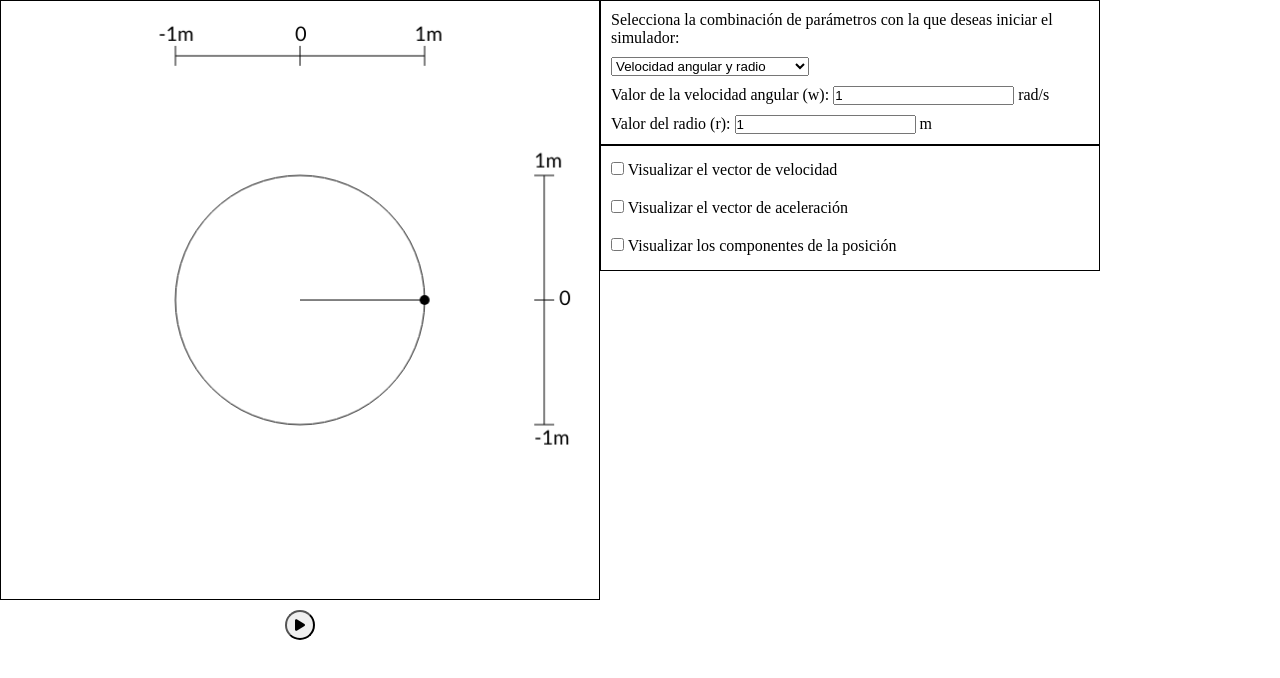
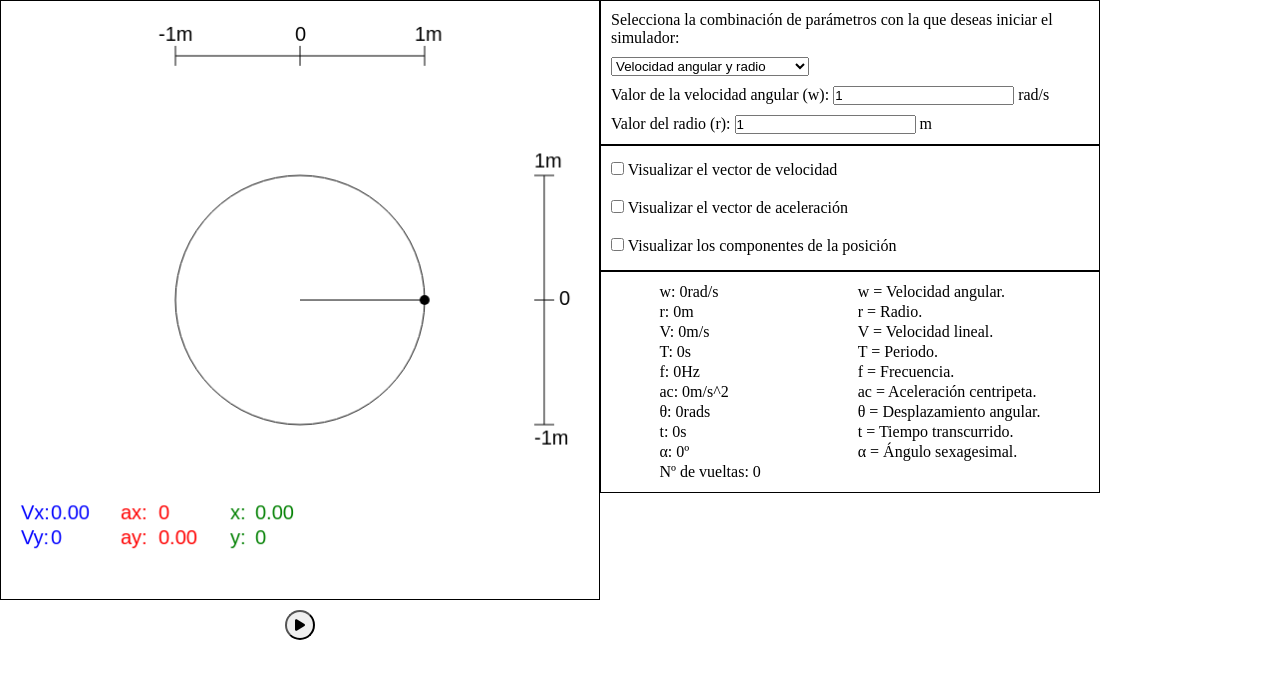
Before and after one commit to JulianDiazM/Simulacion-Movimiento-Bidimensional-Fisica-2AMS.github.io, a plain HTML site: page MCU/pagMCircular.html in a window 1280 px wide. Drawn offline with Linux system fonts and the light colour scheme.

Commit message:
Se implementó el RF3: -Se crearon los vectores presentes en el movimiento. 	-Se implemento una serie de checklist para poder activar/desactivar la visualización de los vectores y sus componentes.
Se implementó el RF4:
-Se creó una ventana que muestra los componentes del movimiento (velocidad angular, velocidad lineal, radio, aceleración centripeta, periodo, frecuencia, desplazamiento angular, tiempo transcurrido), además se implementaron funcionalidades extra como mostrar el angulo en sistema sexagesimal y el número de vueltas dadas por el objeto.
-Se implementó la funcionalidad de mostrar el valor de los componentes de los vectores en el canvas de simulación.

Se implementó el RF5:
-Se implementó conceptos de POO en el código (clases, constructores, atributos, métodos, getters y setters, herencia, encapsulamiento).

```diff
--- a/MCU/Functions.js
+++ b/MCU/Functions.js
@@ -2,12 +2,14 @@
 function ElementoMCU(){
     let _w = 0;
     let _r = 0;
-    let _t = 0; //Estoy pensando en que esta variable sea pública
+    let _t = 0;
     let _V = 0;
     let _T = 0;
     let _f = 0;
     let _ac = 0;
-    let _theta = 0;
+    let _theta = 0; // Theta es el desplazamiento angular
+    let _alpha = 0;  //Angulo que indica el valor
+    let _numero_de_vueltas_completas = 0;
     let _caso_de_movimiento; //Variable usada para almacenar la combinación parámetros escogidos
 
     //Getters
@@ -38,6 +40,10 @@ function ElementoMCU(){
 
     this.getAceleracionCentripeta= function() {
         return _ac;
+    }
+
+    this.getValoresDeLosComponentes = function() {
+        return `w: ${_w.toFixed(2)}rad/s <br>r: ${_r.toFixed(2)}m <br>V: ${_V.toFixed(2)}m/s <br>T: ${_T.toFixed(2)}s <br>f: ${_f.toFixed(2)}Hz <br>ac: ${_ac.toFixed(2)}m/s^2 <br>θ: ${_theta.toFixed(2)}rad <br>t: ${_t.toFixed(2)}s <br>α: ${_alpha.toFixed(2)}º <br>Nº de vueltas: ${_numero_de_vueltas_completas}`;
     }
 
     this.imprimirComponentes = function() {
@@ -72,6 +78,33 @@ function ElementoMCU(){
 
     this.setAceleracionCentripeta= function(ac) {
         _ac = ac;
+    }
+
+    this.setTiempoTranscurrido = function(t) {
+        _t = t;
+    }
+
+    this.setAngulo = function() {
+        _theta = _w * _t;
+    }
+
+    this.setAnguloSexagesimal = function() {
+        if (_alpha >= ((Math.PI * 2) * (180 / Math.PI))){
+            _alpha = 0;
+        }
+
+        else {
+            _alpha = _w * _t * (180 / Math.PI);
+        }
+
+        if(_numero_de_vueltas_completas != 0){
+            _alpha = ((_w * _t) - (Math.PI * 2 * _numero_de_vueltas_completas)) * (180 / Math.PI);
+        }
+    }
+
+    // Métodos
+    this.sumarVueltaCompleta = function() {
+        _numero_de_vueltas_completas++;
     }
 
     //Método que calcula los componentes del movimiento según la combinación de parámetros
@@ -155,6 +188,7 @@ function ElementoMCU(){
         _f = 0;
         _ac = 0;
         _theta = 0;
+        _numero_de_vueltas_completas = 0;
     }
 }
 
@@ -624,9 +658,11 @@ function dibujarTriangulo(x1, y1, x2, y2, x3, y3, color) {
 }
 
 //Función que escribe texto en el canvas
-function escribirTexto(font, message, x, y) {
+function escribirTexto(font, message, x, y, color) {
     ctx.font = font;
+    ctx.fillStyle = color;
     ctx.fillText(message, x, y);
+    ctx.fillStyle = "#000";
 }
 
 //Función que pinta el eje x, el cual hace referencia al tamaño del radio de la trayectoria y los valores máximos de posición en x del elemento
@@ -638,11 +674,11 @@ function pintarEjeX() {
 
     dibujarRecta(xi, yi, xf, yf, "#000"); //Trazo del eje cartesiano x
     dibujarRecta(canvas_x_center, (yi + 10), canvas_x_center, (yi - 10)); //Trazo de la recta que indica el centro de la circunferencia
-    escribirTexto("20px Calibri", 0, (canvas_x_center - 5), (yi - 15));
+    escribirTexto(fuente, 0, (canvas_x_center - 5), (yi - 15));
     dibujarRecta(xi, yi + 10, xi, yi - 10); //Trazo de la recta que indica el radio de la circunferencia (cuadrante II)
-    escribirTexto("20px Calibri", `-${param2.value}m`, (xi -17), (yi - 15));
+    escribirTexto(fuente, `-${param2.value}m`, (xi -17), (yi - 15));
     dibujarRecta(xf, yi + 10, xf, yi - 10); //Trazo de la recta que indica el radio de la circunferencia (cuadrante I)
-    escribirTexto("20px Calibri", `${param2.value}m`, (xf -10), (yi - 15));
+    escribirTexto(fuente, `${param2.value}m`, (xf -10), (yi - 15));
 }
 
 //Función que pinta el eje y, el cual hace referencia al tamaño del radio de la trayectoria y los valores máximos de posición en y del elemento
@@ -654,11 +690,11 @@ function pintarEjeY() {
 
     dibujarRecta(xi, yi, xf, yf, "#000");
     dibujarRecta((xi - 10), canvas_y_center, (xi + 10), canvas_y_center); //Trazo de la recta que indica el centro de la circunferencia
-    escribirTexto("20px Calibri", 0, (xi + 15), (canvas_y_center +5));
+    escribirTexto(fuente, 0, (xi + 15), (canvas_y_center +5));
     dibujarRecta((xi - 10), yi, (xi + 10), yi); //Trazo de la recta que indica el radio de la circunferencia (cuadrante I y II)
-    escribirTexto("20px Calibri", `${param2.value}m`, (xi - 10), (yi - 8));
+    escribirTexto(fuente, `${param2.value}m`, (xi - 10), (yi - 8));
     dibujarRecta((xi - 10), yf, (xi + 10), yf); //Trazo de la recta que indica el radio de la circunferencia (cuadrante III y IV)
-    escribirTexto("20px Calibri", `-${param2.value}m`, (xi - 10), (yf + 20));
+    escribirTexto(fuente, `-${param2.value}m`, (xi - 10), (yf + 20));
 }
 
 //Función que valida los parámetros, evitando que el valor del input quede vacio
--- a/MCU/MCU-css/MCU.css
+++ b/MCU/MCU-css/MCU.css
@@ -67,7 +67,7 @@ section {
 }
 
 /*SECCIÓN DE VISUALIZACIÓN DE VECTORES*/
-.visualizacion-de-vectores {
+.visualizacion-de-vectores, .visualizacion-de-valores {
     border: 1px solid #000; /*Borde de temporal*/
     padding: 10px;
 }
@@ -88,3 +88,13 @@ section {
 .componentes > input, .componentes > span {
     display: none;
 }
+
+/*SECCIÓN DE VISUALIZACIÓN DE VALORES*/
+.visualizacion-de-valores {
+    display: flex;
+    justify-content: space-around;
+}
+
+.visualizacion-de-valores p {
+    line-height: 20px;
+}
--- a/MCU/MCU.js
+++ b/MCU/MCU.js
@@ -16,26 +16,30 @@ const param2 = document.querySelector("#parametro2"); // <input> que es el pará
 const checkbox_velocidad = document.querySelector(".checkbox-velocidad");
 const componentes_velocidad = document.querySelectorAll(".componentes-velocidad");
 const checkbox_aceleracion = document.querySelector(".checkbox-aceleracion");
-const componentes_aceleracion = document.querySelectorAll(".componentes-aceleracion"); // Elementos HTML usados para controlar la visualización de vectores
-const checkbox_componentes_posicion = document.querySelector(".componentes-posicion");
+const componentes_aceleracion = document.querySelectorAll(".componentes-aceleracion");
+const checkbox_componentes_posicion = document.querySelector(".componentes-posicion"); // Elementos HTML usados para controlar la visualización de vectores
+
+/*Elementos HTML de la sección de visualización de valores de componentes*/
+const msg_con_valores = document.querySelector(".valores-de-componentes");
 
 //Definición del tamaño del canvas en escala 1:1
 canvas.height = 600;
 canvas.width = canvas.height;
-ctx.font = "20px Arial"; //Tamaño y tipo de fuente en el canvas
+let fuente = "20px Arial"; //Tamaño y tipo de fuente en el canvas
 
 //Declaración de variables
+let tiempo_transcurrido = 0;
 let estado_del_boton = false; // Para el boton de inicio/pausa | false → pausado, true → en ejecución
 let estado_de_simulacion = false; // false → simulador no iniciado | true → simulador iniciado
 let n_de_toques_del_start_button = 0;
-let elemento; // Contendrá el elemento (como objeto) sujeto al pendulo
+let elemento = new ElementoMCU(); // Se crea el objeto del MCU
 let vectorVelocidad = new VectorVelocidad();
 let vectorAceleracion = new VectorAceleracion();
 let vectorPosicion = new VectorPosicion();
 let simular; // Contendrá el temporizador para poder realizar la animación de simulación
 let endAngle = 0; // Contendrá el valor de theta o angulo del movimiento
 let decremento = 0; // Contendrá el decremento angular por cada actualización
-let actualizaciones_por_segundo = 100; // 50 ya que se cambiaran los datos cada 20ms
+let actualizaciones_por_segundo = 100; // 100 ya que se cambiaran los datos cada 10ms
 let intervalo_de_actualizacion = 1000 / actualizaciones_por_segundo; // Contendrá el valor en ms
 let radio = 125; // Radio de la circunferencia pintada (Usado solo en el <canvas>)
 let valor_parametro1 = parseFloat(param1.value); // (Componente del elemento) Usada para poder calcular los componentes del elemento
@@ -140,7 +144,6 @@ start_button.addEventListener("click", () => {
     n_de_toques_del_start_button++;
 
     if(n_de_toques_del_start_button == 1) { // EL usuario inició la simulación por primera vez
-        elemento = new ElementoMCU(); // Se crea el objeto del MCU
         elemento.setCasoDeMovimiento(selector_de_parametros.value);
         param1.value = validarParametro(param1.value); valor_parametro1 = parseFloat(param1.value); // Se cambia el valor de los parámetros por si el usuario olvida de hacerlo con la tecla Enter
         param2.value = validarParametro(param2.value); valor_parametro2 = parseFloat(param2.value);
@@ -180,11 +183,13 @@ reboot_button.addEventListener("click", () => {
 
     elemento.reiniciarComponentesMCU(); // Se establece en 0 todos los componentes del movimiento
     n_de_toques_del_start_button = 0;
+    tiempo_transcurrido = 0;
     estado_de_simulacion = false; // Se reinicia toda la simulación
     reboot_button.style.display = "none"; // Se desactiva el boton de reinicio
     param1.readOnly = false;
     param2.readOnly = false; // Se habilita la edición de los parámetros nuevamente
     selector_de_parametros.disabled = false; //Se habilita la lista desplegable nuevamente
+    msg_con_valores.innerHTML = `w: 0rad/s <br>r: 0m <br>V: 0m/s<br>T: 0s<br>f: 0Hz<br>ac: 0m/s^2<br>θ: 0º<br>t: 0s<br>α: 0º <br>Nº de vueltas: 0`;
     start_button__icon.classList.remove('fa-pause');
     start_button__icon.classList.add("fa-play");
     clearInterval(simular);
@@ -244,9 +249,35 @@ function pendulo() {
         if (checkbox_componentes_posicion.checked) {
             vectorPosicion.pintarComponentesVector();
         }
+
+        if (elemento.getRadio() !== 0) {
+            msg_con_valores.innerHTML = elemento.getValoresDeLosComponentes();
+        }
+
+        tiempo_transcurrido += 0.01;
+        elemento.setTiempoTranscurrido(tiempo_transcurrido);
+        elemento.setAngulo();
+        elemento.setAnguloSexagesimal();
+
         endAngle -= decremento;
+
+        escribirTexto(fuente, "Vx:", 20, 520, "blue");
+        escribirTexto(fuente, (elemento.getVelocidadLineal() * Math.cos(endAngle - (Math.PI / 2))).toFixed(2), 50, 520, "blue");
+        escribirTexto(fuente, "Vy:", 20, 545, "blue");
+        escribirTexto(fuente, -(elemento.getVelocidadLineal() * Math.sin(endAngle - (Math.PI / 2))).toFixed(2), 50, 545, "blue");
+
+        escribirTexto(fuente, "ax:", 120, 520, "red");
+        escribirTexto(fuente, -(elemento.getAceleracionCentripeta() * Math.cos(endAngle)).toFixed(2), 158, 520, "red");
+        escribirTexto(fuente, "ay:", 120, 545, "red");
+        escribirTexto(fuente, (elemento.getAceleracionCentripeta() * Math.sin(endAngle)).toFixed(2), 158, 545, "red");
+
+        escribirTexto(fuente, "x:", 230, 520, "green");
+        escribirTexto(fuente, (elemento.getRadio() * Math.cos(endAngle)).toFixed(2), 255, 520, "green");
+        escribirTexto(fuente, "y:", 230, 545, "green");
+        escribirTexto(fuente, -(elemento.getRadio() * Math.sin(endAngle)).toFixed(2), 255, 545, "green");
     }
     else {
         endAngle = 0;
+        elemento.sumarVueltaCompleta();
     }
 }
--- a/MCU/pagMCircular.html
+++ b/MCU/pagMCircular.html
@@ -75,6 +75,14 @@
                         </li>
                     </ul>
                 </section>
+                <section class="visualizacion-de-valores"> <!-- Sección donde el usuario podrá visualizar los componentes del movimiento -->
+                    <div class="colum1">
+                        <p class="valores-de-componentes">w: 0rad/s <br>r: 0m <br>V: 0m/s<br>T: 0s<br>f: 0Hz<br>ac: 0m/s^2<br>θ: 0rads<br>t: 0s<br>α: 0º<br>Nº de vueltas: 0</p>
+                    </div>
+                    <div class="colum2">
+                        <p>w = Velocidad angular.<br>r = Radio.<br>V = Velocidad lineal.<br>T = Periodo.<br>f = Frecuencia.<br>ac = Aceleración centripeta.<br>θ = Desplazamiento angular.<br>t = Tiempo transcurrido.<br>α = Ángulo sexagesimal.</p>
+                    </div>
+                </section>
             </div>
         </div>
     </main>
```
